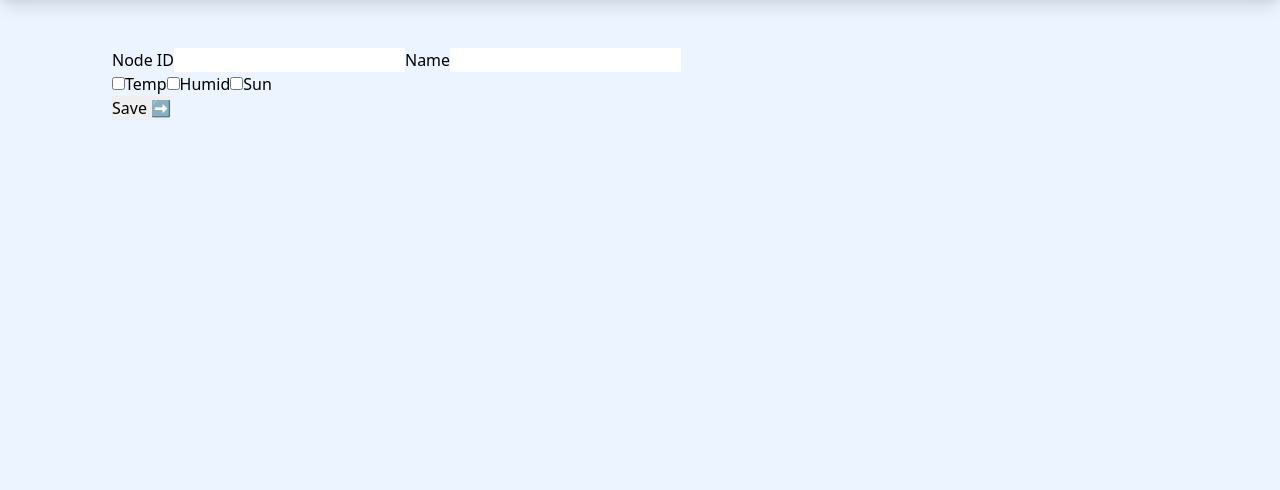
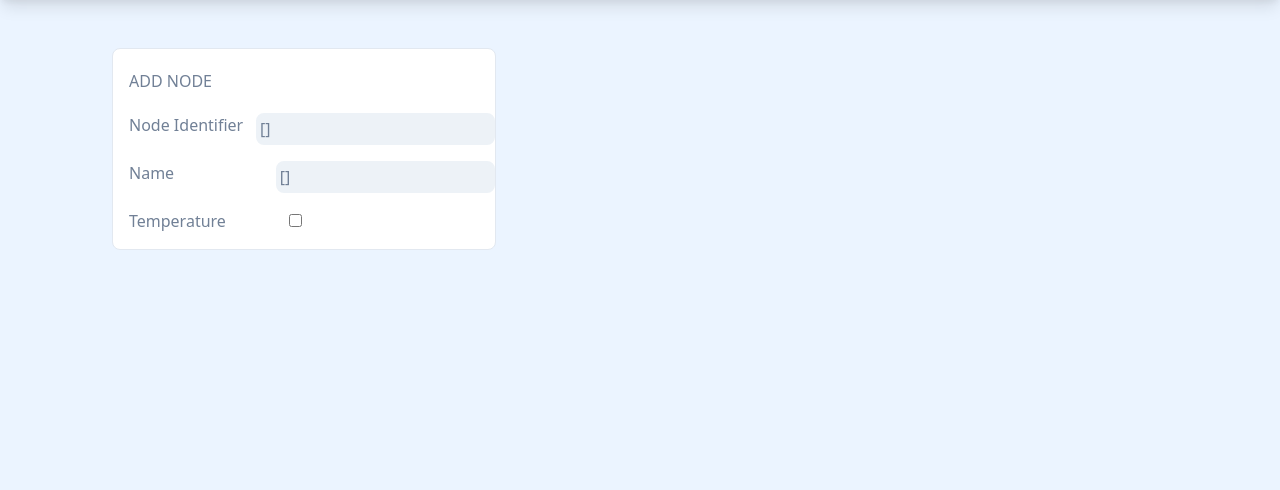
Before and after one commit to Winerp7/WineJS, a Node project: template views/edit-node.pug in a window 1280 px wide. Shown: the part 72-562 px from the top of the page. Run offline with Node 20 templates, Linux system fonts and the light colour scheme; the template is opened without the code that fills it, so the values that code supplies are empty; style sheets or scripts are compiled from the project's sources; some libraries are stand-ins or nearby versions.

Commit message:
In progress

```diff
--- a/views/edit-node.pug
+++ b/views/edit-node.pug
@@ -3,6 +3,24 @@
 
 
 block content
-  main
-    h2 #{title}
-    +nodeForm(node)
+
+
+  h2 #{title}
+  +nodeForm(node)
+
+
+  //node
+  //form(action=`/add-node/${node._id || ''}` method="POST" class="")
+    div(class="flex flex-col border rounded-lg bg-white max-w-sm")
+      div(class="text-gray-600 font-medium mx-4 my-5")
+        | ADD NODE
+      div(class="flex flex-row mb-4")
+        div(class="text-gray-600 ml-4 w-40")
+          | Node Identifier
+        div(class="text-gray-600 justify-end")
+          input(type="password" name="newPasswordTwo" id="" class="border-4 rounded-lg border-gray-200 bg-gray-200 focus:bg-white")
+      div(class="flex flex-wrap mb-4")
+        div(class="text-gray-600 ml-4 w-40")
+          | Name
+        div(class="text-gray-600")
+          input(type="password" name="newPasswordTwo" id="" class="w-full border-4 rounded-lg border-gray-200 bg-gray-200 focus:bg-white")
--- a/views/mixins/_nodeForm.pug
+++ b/views/mixins/_nodeForm.pug
@@ -1,13 +1,20 @@
 mixin nodeForm(node = {})
   form(action=`/add-node/${node._id || ''}` method="POST" class="card")
-    label(for="nodeID") Node ID
-    input(type="text" name="nodeID", value=node.nodeID)
-    label(for="name") Name
-    input(type="text" name="name", value=node.name)
-    - const sensors = ['Temp', 'Humid', 'Sun']
-    - const chosen = node.sensors || []
-    ul.tags
-      each sensor in sensors
-        input(type="checkbox" id=sensor value=sensor name="sensors" checked=(sensors.includes(choice)))
-        label(for=sensor) #{sensor}
-    input(type="submit" value="Save ➡️" class="btn")
+     div(class="flex flex-col border rounded-lg bg-white max-w-sm")
+      div(class="text-gray-600 font-medium mx-4 my-5")
+        | ADD NODE
+      div(class="flex flex-row mb-4")
+        div(class="text-gray-600 ml-4 w-40")
+          | Node Identifier
+        div(class="text-gray-600")
+          input(type="text" name="nodeID", value=node.nodeID, class="border-4 rounded-lg border-gray-200 bg-gray-200 focus:bg-white")
+      div(class="flex flex-row mb-4")
+        div(class="text-gray-600 ml-4 w-40")
+          | Name
+        div(class="text-gray-600")
+          input(type="text" name="name" value=node.name, class="w-full border-4 rounded-lg border-gray-200 bg-gray-200 focus:bg-white")
+      div(class="flex flex-row mb-4")
+        div(class="text-gray-600 ml-4 w-40")
+            | Temperature
+        div(class="text-gray-600")
+          input(type="checkbox" id=sensor name="sensors" value=sensor, class="")
```
